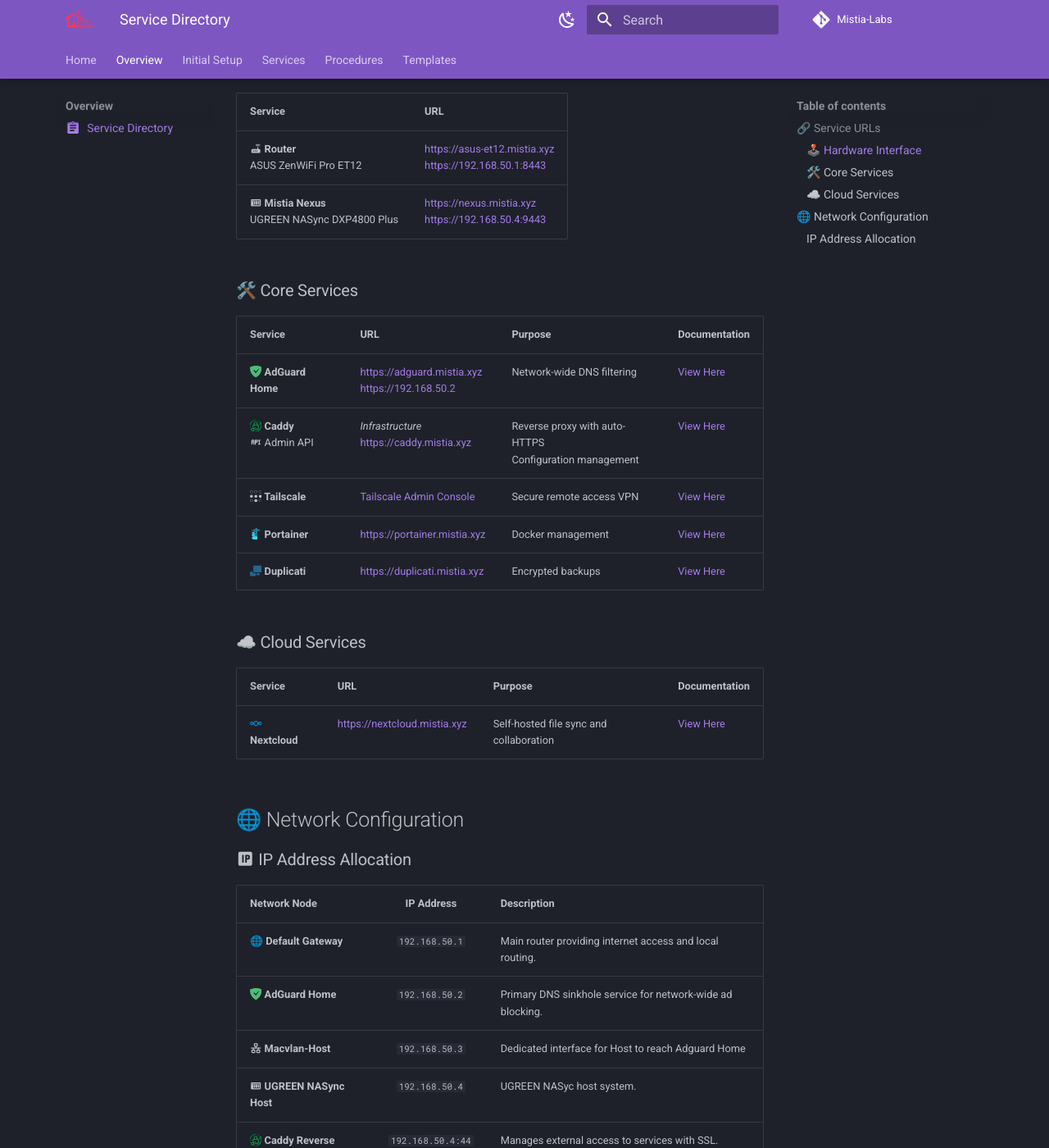
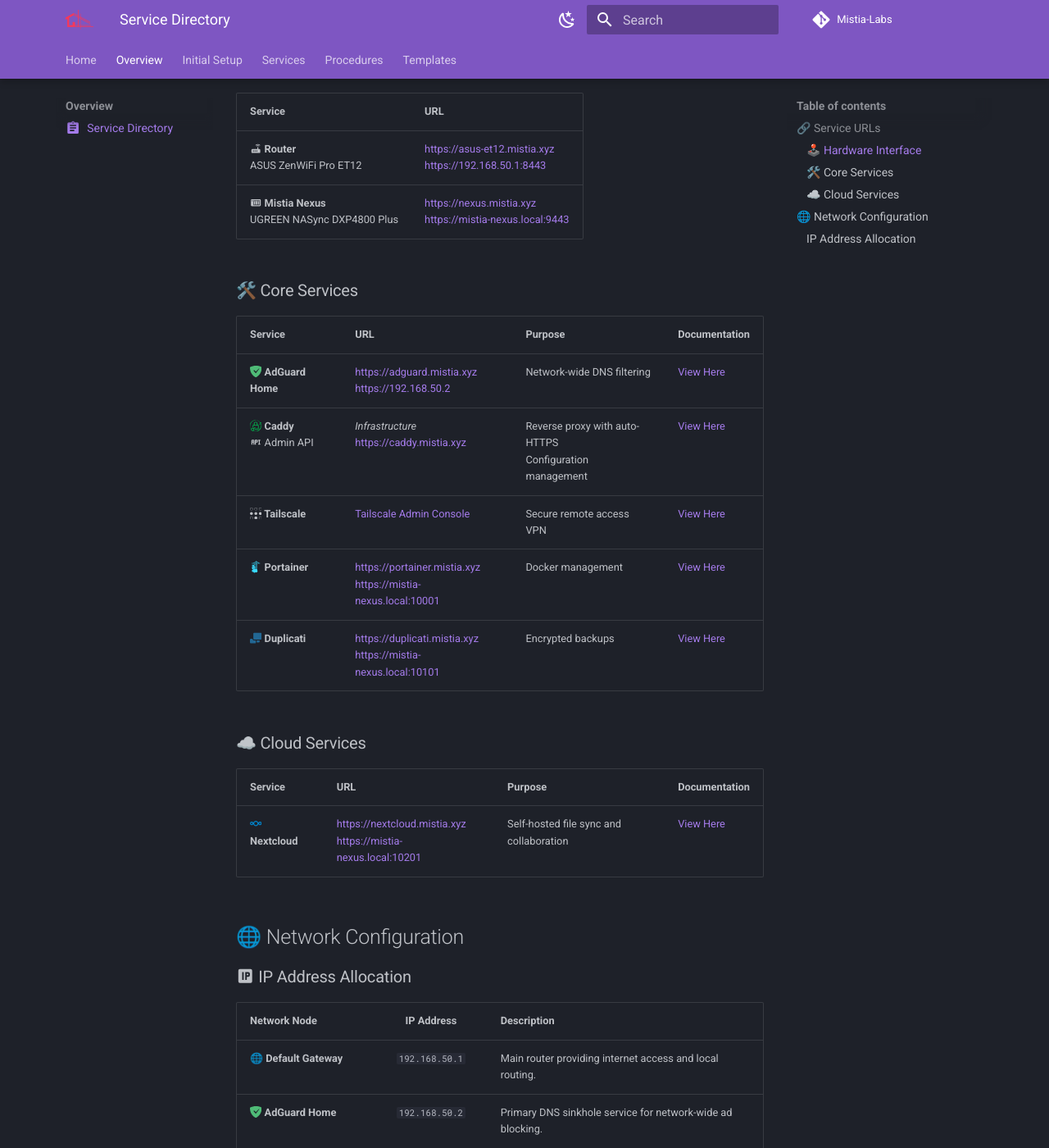
Before and after one commit to late4ever/Mistia-Labs, an MkDocs documentation site: the page built from docs/content/overview/service-directory.md, in a window 1280 px wide and 1400 px high, scrolled down 375 px. Shown: the whole window at 82% size. Built offline with MkDocs 1.6.1 and Material for MkDocs 9.7.7, drawn with Linux system fonts in a browser that asks for light colours; comment, search, counter and statistics services are not loaded.

Commit message:
✨ feat(docs): update service URLs and ansible playbook tags
Revised service URLs for Mistia Nexus, Portainer, Duplicati, and Nextcloud
to include local addresses. Updated ansible playbook tags for AdGuard Home,
Caddy, Duplicati, and Nextcloud for consistency in service deployment.

```diff
--- a/docs/content/overview/service-directory.md
+++ b/docs/content/overview/service-directory.md
@@ -16,7 +16,7 @@
 | Service | URL |
 |---------|-----|
 | **:material-router-wireless: Router**<br>ASUS ZenWiFi Pro ET12 | [https://asus-et12.mistia.xyz](https://asus-et12.mistia.xyz)<br>[https://192.168.50.1:8443](https://192.168.50.1:8443) |
-| **:material-nas: Mistia Nexus**<br>UGREEN NASync DXP4800 Plus | [https://nexus.mistia.xyz](https://nexus.mistia.xyz)<br>[https://192.168.50.4:9443](https://192.168.50.4:9443) |
+| **:material-nas: Mistia Nexus**<br>UGREEN NASync DXP4800 Plus | [https://nexus.mistia.xyz](https://nexus.mistia.xyz)<br>[https://mistia-nexus.local:9443](https://mistia-nexus.local:9443) |
 
 ### 🛠️ Core Services
 
@@ -25,14 +25,14 @@
 | **:simple-adguard:{ .adguard } AdGuard Home** | [https://adguard.mistia.xyz](https://adguard.mistia.xyz)<br>[https://192.168.50.2](https://192.168.50.2) | Network-wide DNS filtering | [View Here](../services/adguard-home.md) |
 | **:simple-caddy:{ .caddy } Caddy**<br>:material-api: Admin API | _Infrastructure_<br>[https://caddy.mistia.xyz](https://caddy.mistia.xyz/config) | Reverse proxy with auto-HTTPS<br>Configuration management | [View Here](../services/caddy.md) |
 | **:simple-tailscale: Tailscale** | [Tailscale Admin Console](https://login.tailscale.com/admin/machines) | Secure remote access VPN | [View Here](../services/tailscale.md) |
-| **:simple-portainer:{ .portainer } Portainer** | [https://portainer.mistia.xyz](https://portainer.mistia.xyz) | Docker management | [View Here](../services/portainer.md) |
-| **:simple-duplicati:{ .duplicati } Duplicati** | [https://duplicati.mistia.xyz](https://duplicati.mistia.xyz) | Encrypted backups | [View Here](../services/duplicati.md) |
+| **:simple-portainer:{ .portainer } Portainer** | [https://portainer.mistia.xyz](https://portainer.mistia.xyz)<br>[https://mistia-nexus.local:10001](https://mistia-nexus.local:10001) | Docker management | [View Here](../services/portainer.md) |
+| **:simple-duplicati:{ .duplicati } Duplicati** | [https://duplicati.mistia.xyz](https://duplicati.mistia.xyz)<br>[https://mistia-nexus.local:10101](https://mistia-nexus.local:10101) | Encrypted backups | [View Here](../services/duplicati.md) |
 
 ### ☁️ Cloud Services
 
 | Service | URL | Purpose | Documentation |
 |---------|-----|---------|---------------|
-| **:simple-nextcloud:{ .nextcloud } Nextcloud** | [https://nextcloud.mistia.xyz](https://nextcloud.mistia.xyz) | Self-hosted file sync and collaboration | [View Here](../services/nextcloud.md) |
+| **:simple-nextcloud:{ .nextcloud } Nextcloud** | [https://nextcloud.mistia.xyz](https://nextcloud.mistia.xyz)<br>[https://mistia-nexus.local:10201](https://mistia-nexus.local:10201) | Self-hosted file sync and collaboration | [View Here](../services/nextcloud.md) |
 
 ## 🌐 Network Configuration
 
```
Also changed, not shown: docs/content/services/adguard-home.md (+1 -1 lines), docs/content/services/caddy.md (+1 -1 lines), docs/content/services/duplicati.md (+3 -3 lines), docs/content/services/nextcloud.md (+4 -3 lines), docs/content/services/portainer.md (+3 -3 lines), 1 other file.
